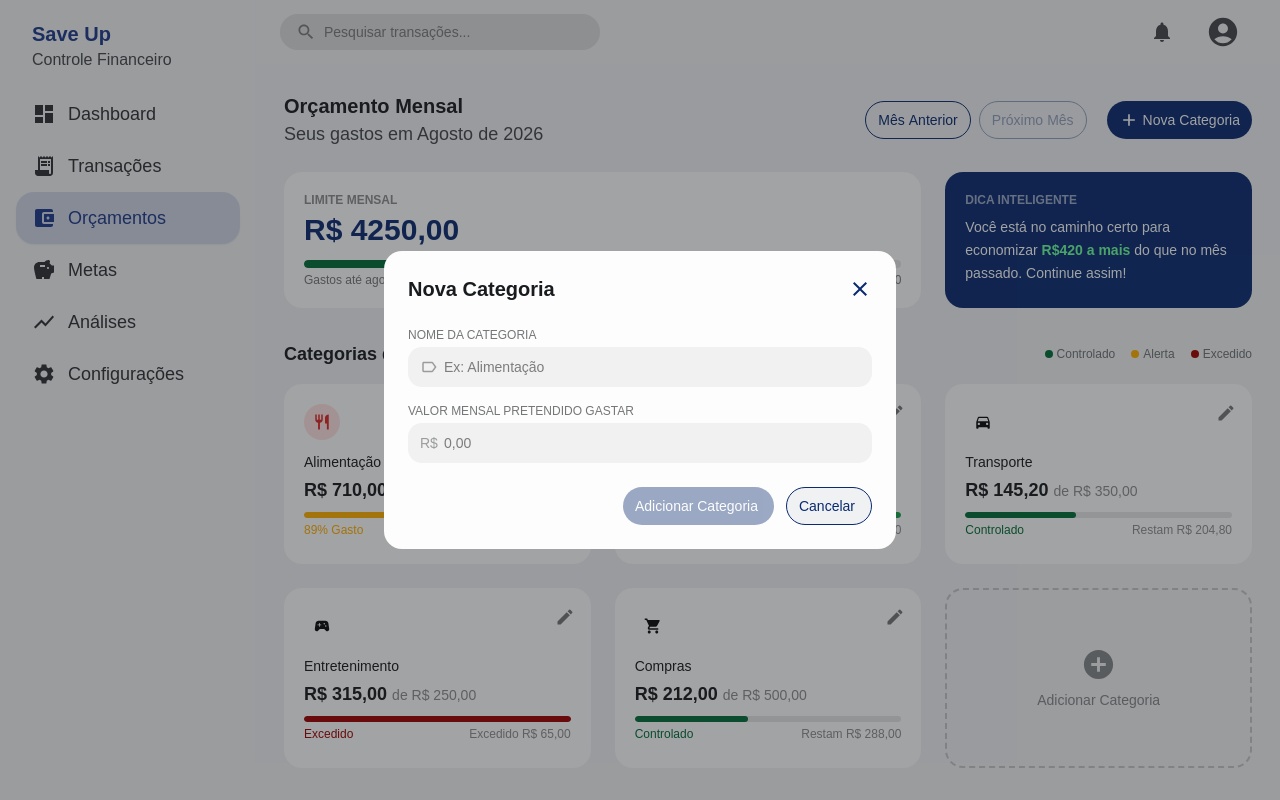
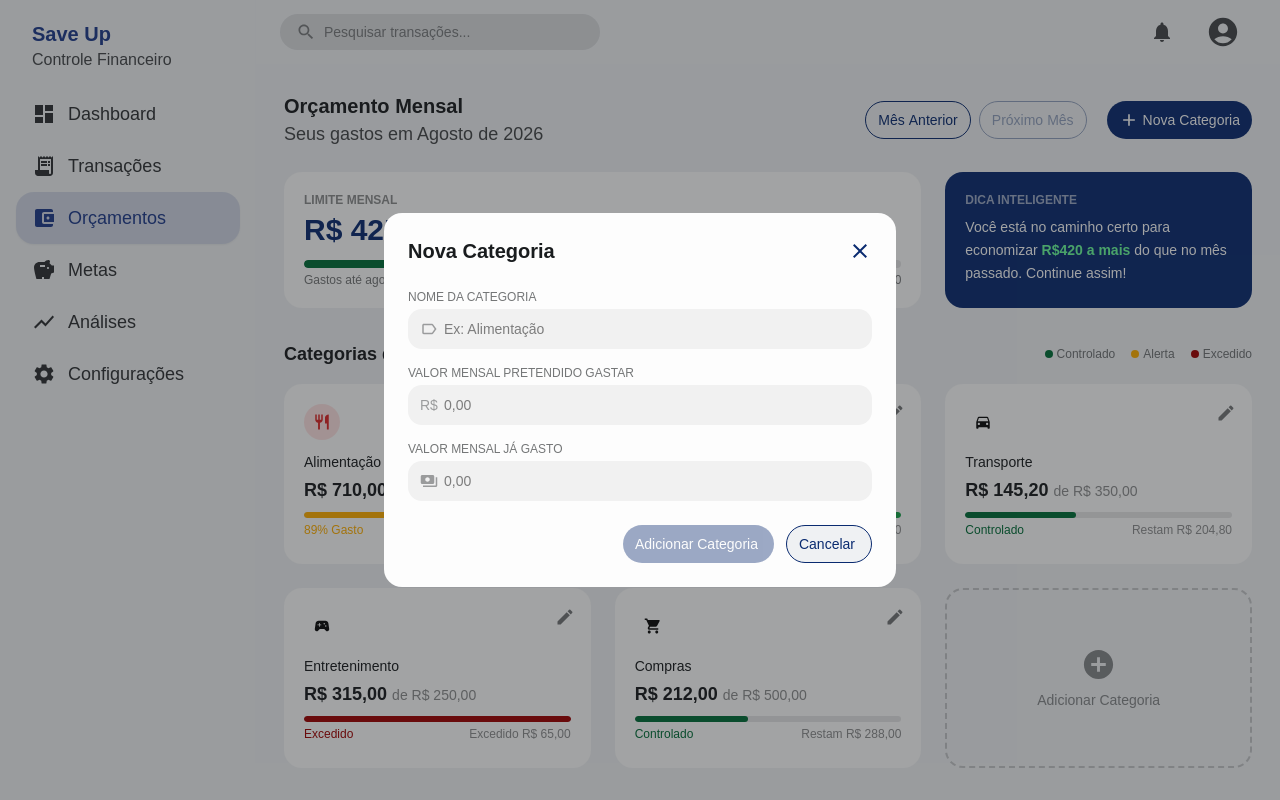
Before and after one commit to lucasathanasio/SaveUp, a React (Vite) app in the folder apps/web/: page /budgets in a window 1280 px wide. Both pictures are taken after a click on the button "Nova Categoria". Built offline with nearby package versions, Linux system fonts and the light colour scheme.

Commit message:
feat(modal): adiciona interatividade ao clicar nos botões de editar metas e categorias de gastos

```diff
--- a/apps/web/src/components/ui/CategoryCard.jsx
+++ b/apps/web/src/components/ui/CategoryCard.jsx
@@ -33,6 +33,7 @@ const CategoryCard = ({
   spent,
   limit,
   status,
+  onEdit,
 }) => {
   const percentage = Math.min((spent / limit) * 100, 100);
   const remaining = limit - spent;
@@ -41,6 +42,7 @@ const CategoryCard = ({
   return (
     <BaseCard className="relative">
       <button
+        onClick={onEdit}
         className="absolute top-4 right-4 text-dark-gray/60 hover:text-dark-gray/80
       transition"
       >
--- a/apps/web/src/pages/budgets/Budgets.jsx
+++ b/apps/web/src/pages/budgets/Budgets.jsx
@@ -153,9 +153,10 @@ const statusConfig = {
 };
 
 const Budgets = () => {
-  const [selectedDate, setSelectedDate] = useState(new Date(2026, 7, 1)); // Agosto/2026, mês inicial
+  const [selectedDate, setSelectedDate] = useState(new Date(2026, 7, 1));
 
   const [isModalOpen, setIsModalOpen] = useState(false);
+  const [editingCategory, setEditingCategory] = useState(null);
 
   const monthKey = `${selectedDate.getFullYear()}-${String(
     selectedDate.getMonth() + 1,
@@ -186,6 +187,21 @@ const Budgets = () => {
 
   const handleNextMonth = () => {
     if (hasNextMonth) setSelectedDate(nextMonthDate);
+  };
+
+  const openCreateModal = () => {
+    setEditingCategory(null);
+    setIsModalOpen(true);
+  };
+
+  const openEditModal = (category) => {
+    setEditingCategory(category);
+    setIsModalOpen(true);
+  };
+
+  const closeModal = () => {
+    setIsModalOpen(false);
+    setEditingCategory(null);
   };
 
   return (
@@ -226,19 +242,27 @@ const Budgets = () => {
             icon={AddIcon}
             title="Nova"
             description="Categoria"
-            onClick={() => setIsModalOpen(true)}
+            onClick={openCreateModal}
           />
 
           <Modal
             isOpen={isModalOpen}
-            onClose={() => setIsModalOpen(false)}
-            title="Nova Categoria"
+            onClose={closeModal}
+            title={editingCategory ? "Editar Categoria" : "Nova Categoria"}
           >
             <CategoryForm
-              onCancel={() => setIsModalOpen(false)}
+              initialValues={
+                editingCategory
+                  ? {
+                      name: editingCategory.name,
+                      maxValue: editingCategory.limit,
+                    }
+                  : null
+              }
+              onCancel={closeModal}
               onSubmit={(category) => {
                 console.log(category);
-                setIsModalOpen(false);
+                closeModal();
               }}
             />
           </Modal>
@@ -299,10 +323,14 @@ const Budgets = () => {
                         ? `Restam R$ ${remaining.toFixed(2).replace(".", ",")}`
                         : `Excedido R$ ${Math.abs(remaining).toFixed(2).replace(".", ",")}`
                     }
+                    onEdit={() => openEditModal(c)}
                   />
                 );
               })}
-              <AddItemCard label="Adicionar Categoria" onClick={() => {}} />
+              <AddItemCard
+                label="Adicionar Categoria"
+                onClick={openCreateModal}
+              />
             </div>
           </div>
         </>
--- a/apps/web/src/pages/budgets/components/CategoryForm.jsx
+++ b/apps/web/src/pages/budgets/components/CategoryForm.jsx
@@ -1,15 +1,26 @@
 import { useState } from "react";
 
 import LabelOutlinedIcon from "@mui/icons-material/LabelOutlined";
+import PaymentsIcon from "@mui/icons-material/Payments";
 
 import Button from "../../../components/ui/Button";
-
 import { formatCurrencyInput } from "../../../utils/formatCurrencyInput";
 
-const CategoryForm = ({ onSubmit, onCancel }) => {
+const formatNumberToInput = (value) =>
+  value != null
+    ? value.toLocaleString("pt-BR", {
+        minimumFractionDigits: 2,
+        maximumFractionDigits: 2,
+      })
+    : "";
+
+const CategoryForm = ({ onSubmit, onCancel, initialValues }) => {
+  const isEditing = Boolean(initialValues);
+
   const [form, setForm] = useState({
-    name: "",
-    maxValue: "",
+    name: initialValues?.name ?? "",
+    maxValue: formatNumberToInput(initialValues?.maxValue),
+    currentValue: "",
   });
 
   const handleChange = (field) => (e) => {
@@ -19,6 +30,11 @@ const CategoryForm = ({ onSubmit, onCancel }) => {
   const handleMaxValueChange = (e) => {
     const formatted = formatCurrencyInput(e.target.value);
     setForm((prev) => ({ ...prev, maxValue: formatted }));
+  };
+
+  const handleCurrentValueChange = (e) => {
+    const formatted = formatCurrencyInput(e.target.value);
+    setForm((prev) => ({ ...prev, currentValue: formatted }));
   };
 
   const isValid = form.name.trim().length > 0 && form.maxValue.length > 0;
@@ -31,9 +47,15 @@ const CategoryForm = ({ onSubmit, onCancel }) => {
       form.maxValue.replace(/\./g, "").replace(",", "."),
     );
 
+    const numericCurrentValue = form.currentValue
+      ? Number(form.currentValue.replace(/\./g, "").replace(",", "."))
+      : 0;
+
     onSubmit({
+      ...(isEditing && { id: initialValues.id }),
       name: form.name.trim(),
       maxValue: numericMaxValue,
+      currentValue: numericCurrentValue,
     });
   };
 
@@ -79,11 +101,32 @@ const CategoryForm = ({ onSubmit, onCancel }) => {
         </div>
       </div>
 
+      <div>
+        <label className="text-xs uppercase text-dark-gray/60 block mb-1">
+          Valor Mensal Já Gasto
+        </label>
+        <div className="relative">
+          <PaymentsIcon
+            style={{ fontSize: 18 }}
+            className="absolute left-3 top-1/2 -translate-y-1/2 text-dark-gray/40"
+          />
+          <input
+            type="text"
+            inputMode="numeric"
+            placeholder="0,00"
+            value={form.currentValue}
+            onChange={handleCurrentValueChange}
+            className="w-full pl-9 pr-3 py-2.5 rounded-xl bg-dark-gray/5 text-sm
+              outline-none focus:ring-2 focus:ring-dark-blue/30"
+          />
+        </div>
+      </div>
+
       <div className="flex justify-end gap-3 pt-2">
         <Button
           type="submit"
           variant="primary"
-          title="Adicionar Categoria"
+          title={isEditing ? "Salvar Alterações" : "Adicionar Categoria"}
           disabled={!isValid}
         />
         <Button
--- a/apps/web/src/pages/goals/Goals.jsx
+++ b/apps/web/src/pages/goals/Goals.jsx
@@ -61,7 +61,7 @@ const goals = [
     iconColor: "var(--color-medium-blue)",
     current: 12000,
     target: 30000,
-    deadline: "Jul 2026",
+    deadline: "2026-07-31",
     status: "atrasado",
   },
   {
@@ -72,7 +72,7 @@ const goals = [
     iconColor: "var(--color-medium-purple)",
     current: 1200,
     target: 15000,
-    deadline: "Ago 2026",
+    deadline: "2026-08-31",
     status: "perto_vencimento",
   },
   {
@@ -83,13 +83,52 @@ const goals = [
     iconColor: "var(--color-medium-pink)",
     current: 3800,
     target: 5000,
-    deadline: "Dez 2026",
+    deadline: "2026-12-31",
     status: "no_prazo",
   },
 ];
 
+const formatDeadline = (date) => {
+  if (!date) return "";
+
+  const [year, month] = date.split("-");
+
+  const monthNames = [
+    "Jan",
+    "Fev",
+    "Mar",
+    "Abr",
+    "Mai",
+    "Jun",
+    "Jul",
+    "Ago",
+    "Set",
+    "Out",
+    "Nov",
+    "Dez",
+  ];
+
+  return `${monthNames[Number(month) - 1]} ${year}`;
+};
+
 const Goals = () => {
   const [isModalOpen, setIsModalOpen] = useState(false);
+  const [editingGoal, setEditingGoal] = useState(null);
+
+  const openCreateModal = () => {
+    setEditingGoal(null);
+    setIsModalOpen(true);
+  };
+
+  const openEditModal = (goal) => {
+    setEditingGoal(goal);
+    setIsModalOpen(true);
+  };
+
+  const closeModal = () => {
+    setIsModalOpen(false);
+    setEditingGoal(null);
+  };
 
   return (
     <>
@@ -116,13 +155,24 @@ const Goals = () => {
           <Modal
             isOpen={isModalOpen}
             onClose={() => setIsModalOpen(false)}
-            title="Nova Categoria"
+            title={editingGoal ? "Editar Meta" : "Nova Meta"}
           >
             <GoalForm
-              onCancel={() => setIsModalOpen(false)}
+              initialValues={
+                editingGoal
+                  ? {
+                      id: editingGoal.id,
+                      name: editingGoal.name,
+                      targetValue: editingGoal.target,
+                      currentValue: editingGoal.current,
+                      deadline: editingGoal.deadline,
+                    }
+                  : null
+              }
+              onCancel={closeModal}
               onSubmit={(goal) => {
                 console.log(goal);
-                setIsModalOpen(false);
+                closeModal();
               }}
             />
           </Modal>
@@ -179,8 +229,9 @@ const Goals = () => {
                 topRight={`${percentage.toFixed(0)}%`}
                 barColor={deadlineConfig.barColor}
                 footerLeft={`Meta: R$ ${g.target.toFixed(2).replace(".", ",")}`}
-                footerRight={g.deadline}
+                footerRight={formatDeadline(g.deadline)}
                 footerRightColor={deadlineConfig.color}
+                onEdit={() => openEditModal(g)}
               />
             );
           })}
--- a/apps/web/src/pages/goals/components/GoalForm.jsx
+++ b/apps/web/src/pages/goals/components/GoalForm.jsx
@@ -7,12 +7,22 @@ import SavingsOutlinedIcon from "@mui/icons-material/SavingsOutlined";
 import Button from "../../../components/ui/Button";
 import { formatCurrencyInput } from "../../../utils/formatCurrencyInput";
 
-const GoalForm = ({ onSubmit, onCancel }) => {
+const formatNumberToInput = (value) =>
+  value != null
+    ? value.toLocaleString("pt-BR", {
+        minimumFractionDigits: 2,
+        maximumFractionDigits: 2,
+      })
+    : "";
+
+const GoalForm = ({ onSubmit, onCancel, initialValues }) => {
+  const isEditing = Boolean(initialValues);
+
   const [form, setForm] = useState({
-    name: "",
-    targetValue: "",
-    currentValue: "",
-    deadline: "",
+    name: initialValues?.name ?? "",
+    targetValue: formatNumberToInput(initialValues?.targetValue),
+    currentValue: formatNumberToInput(initialValues?.currentValue),
+    deadline: initialValues?.deadline ?? "",
   });
 
   const handleChange = (field) => (e) => {
@@ -39,6 +49,7 @@ const GoalForm = ({ onSubmit, onCancel }) => {
       : 0;
 
     onSubmit({
+      ...(isEditing && { id: initialValues.id }),
       name: form.name.trim(),
       targetValue: numericTargetValue,
       currentValue: numericCurrentValue,
@@ -152,7 +163,7 @@ const GoalForm = ({ onSubmit, onCancel }) => {
         <Button
           type="submit"
           variant="primary"
-          title="Adicionar Meta"
+          title={isEditing ? "Salvar Alterações" : "Adicionar Meta"}
           disabled={!isValid}
         />
         <Button
```
